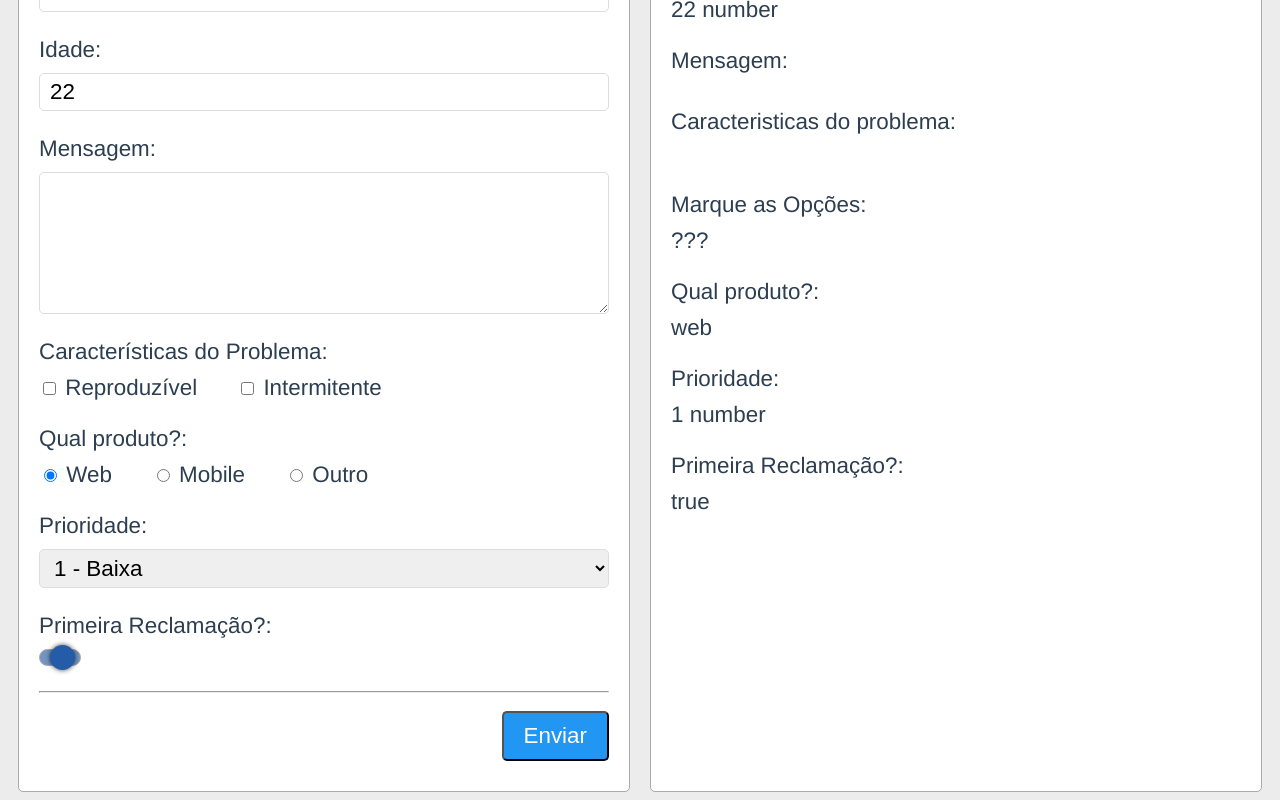
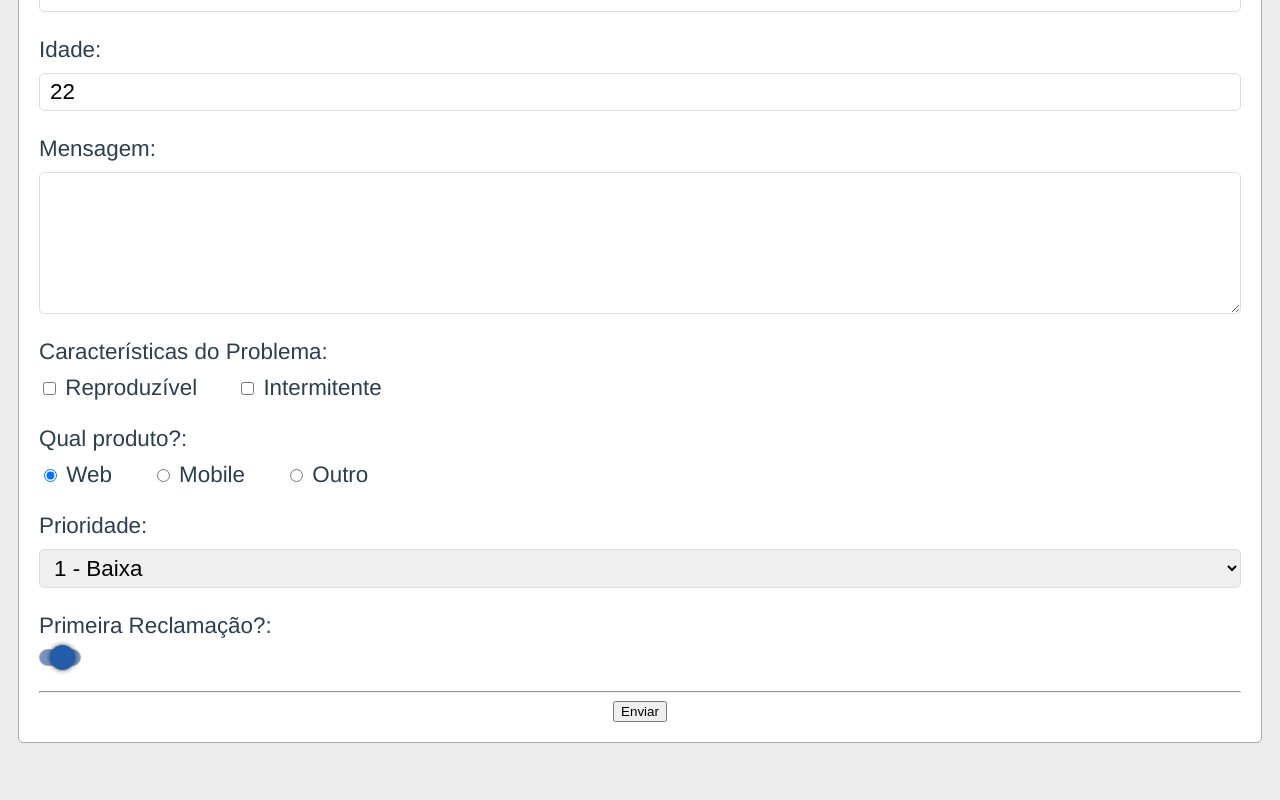
Before and after one commit to hugopedro/Vue, a Vue app in the folder formulario-exercicios/: page / in a window 1280 px wide. Shown: the part 328-1128 px from the top of the page. After the commit the page ends 1079 px from the top, so only its background shows below. Built offline with nearby package versions, Linux system fonts and the light colour scheme.

Commit message:
172 Submetendo Formulario

```diff
--- a/formulario-exercicios/src/App.vue
+++ b/formulario-exercicios/src/App.vue
@@ -2,7 +2,7 @@
 	<div id="app">
 		<h1>Registrar Reclamação</h1>
 		<div class="conteudo">
-			<form class="painel">
+			<div class="painel" v-if="!enviado">
 				<div class="cabecalho">Formulário</div>
 				<Rotulo nome="E-mail">
 					<input type="text" v-model.lazy.trim="usuario.email"> <!-- Linka o email da instancia Vue -->
@@ -40,9 +40,9 @@
 					<Escolha v-model="escolha"/>
 				</Rotulo>
 				<hr>
-				<button>Enviar</button>
-			</form>
-			<div class="painel">
+				<button @click.prevent="enviar">Enviar</button>
+			</div>
+			<div class="painel" v-else>
 				<div class="cabecalho">Resultado</div>
 				<Rotulo nome="E-mail">
 					<span>{{ usuario.email }}</span>
@@ -95,6 +95,11 @@
 			return typeof this.prioridade
 		},
 	},
+	methods: {
+		enviar() {
+			this.enviado = true
+		}
+	},
 	data() {
 		return {
 			mensagem : '',
@@ -112,7 +117,8 @@
 				senha: '',
 				idade: 22
 			},
-			escolha: 'true'
+			escolha: true,
+			enviado: false
 		}
 	}
 }
@@ -156,7 +162,7 @@
 	font-size: 1.4rem;
 }
 
-#app form button {
+.panel button {
 	float: right;
 	margin: 10px 0px;
 	padding: 10px 20px;
```
